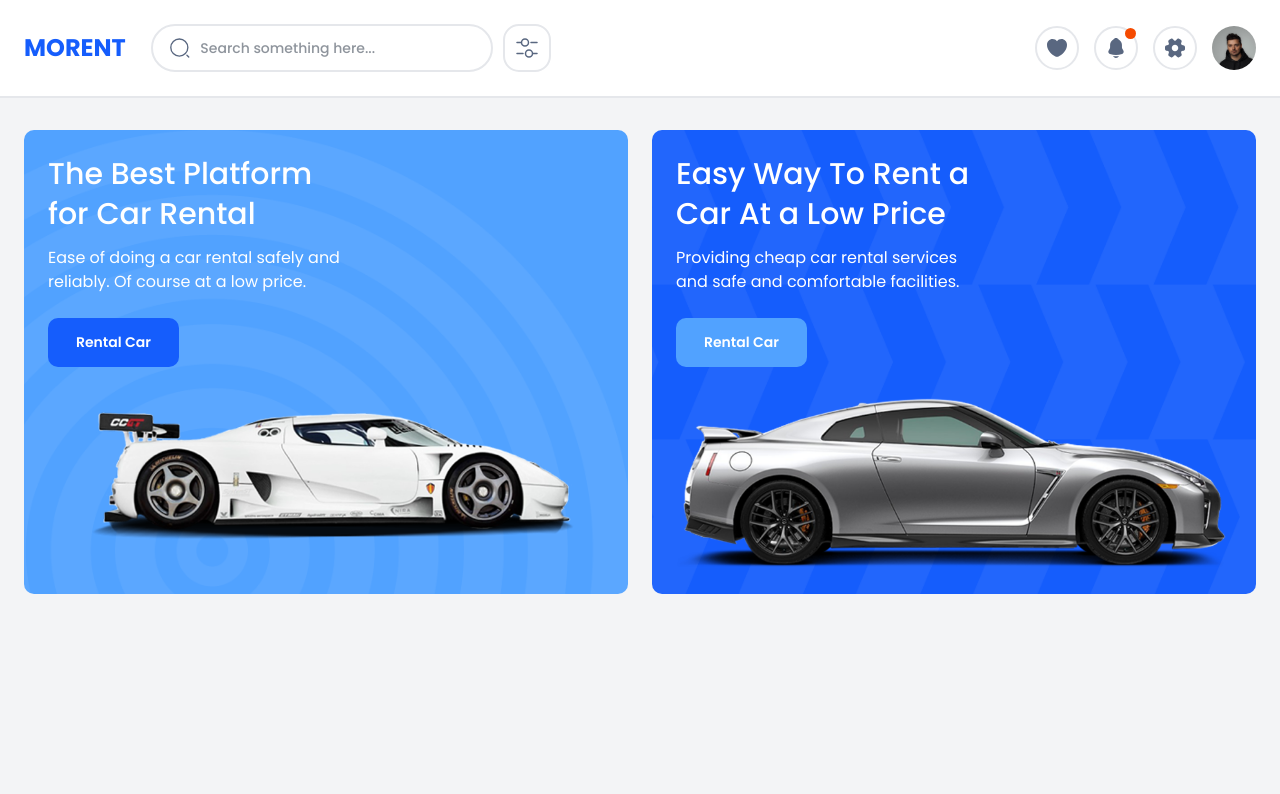
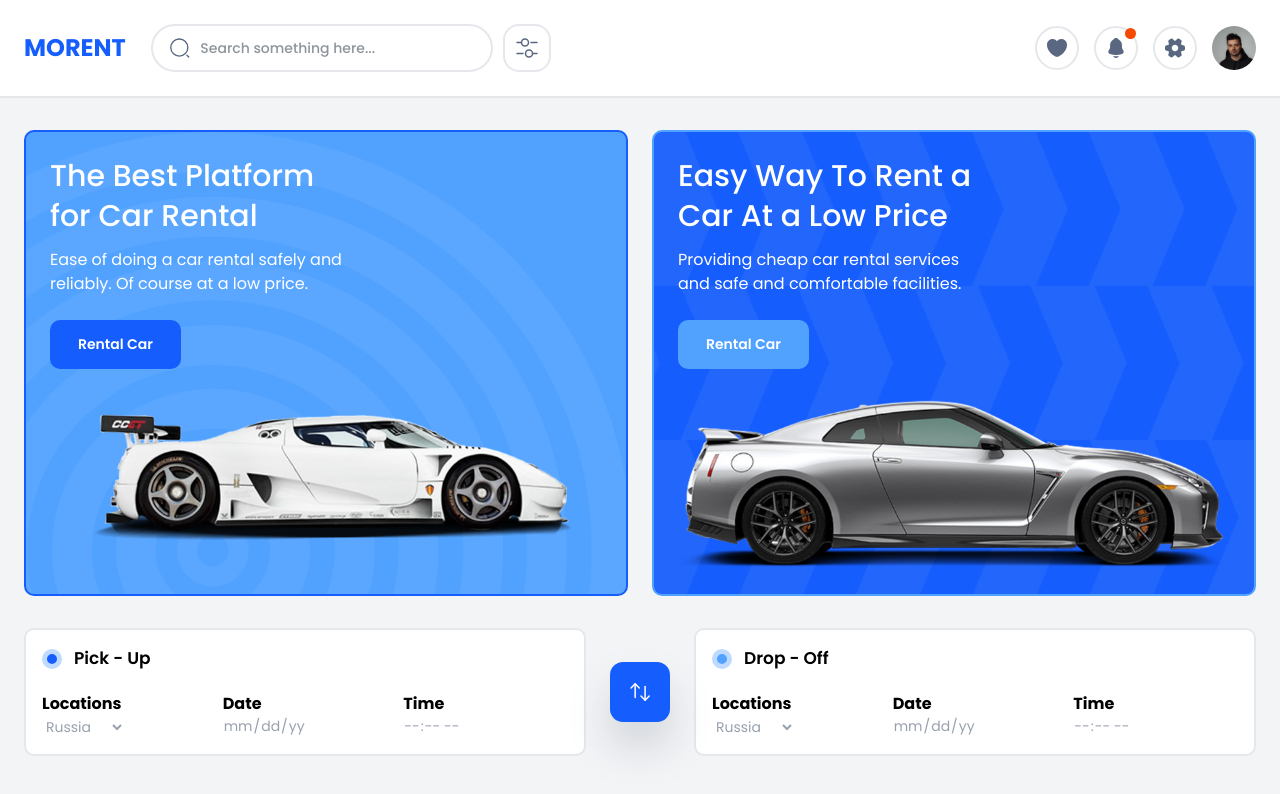
Before and after one commit to artyomdev250/react-tailwindcss, a React (Vite) app: page / in a window 1280 px wide. Shown: the top 794 px of the page. Built offline with nearby package versions, Linux system fonts and the light colour scheme.

Commit message:
filter component

```diff
--- a/src/App.jsx
+++ b/src/App.jsx
@@ -2,12 +2,14 @@ import './App.css'
 
 import Navbar from './components/Navbar'
 import Hero from './components/Hero'
+import Filter from './components/Filter'
 
 function App() {
   return (
-    <div className="bg-gray-100 h-screen">
+    <div className="bg-gray-100 min-h-screen">
       <Navbar />
       <Hero />
+      <Filter />
     </div>
   )
 }
--- /dev/null
+++ b/src/components/Filter.jsx
@@ -0,0 +1,155 @@
+import React, { useState } from "react";
+
+function Filter() {
+    const [pickup, setPickup] = useState({
+        location: "Russia",
+        date: "",
+        time: ""
+    });
+
+    const [dropoff, setDropoff] = useState({
+        location: "Russia",
+        date: "",
+        time: ""
+    });
+
+    const swapValues = () => {
+        setPickup(dropoff);
+        setDropoff(pickup);
+    };
+
+    return (
+        <div className='px-6 mb-8 flex flex-col gap-11 relative md-desk:flex-row md-desk:items-center md-desk:justify-center md-desk:gap-6 b-desk:w-[1250px] b-desk:mx-auto b-desk:px-0'>
+
+            {/* PICKUP */}
+            <div className='p-4 bg-white rounded-[10px] md-desk:w-full border-gray-200 border-2'>
+                <div className='flex items-center gap-3'>
+                    <div className='w-5 h-5 rounded-full bg-blue-600 border-[5px] border-blue-200' />
+                    <p className='font-semibold text-[17px]'>Pick - Up</p>
+                </div>
+
+                <div className='grid grid-cols-3 gap-4 mt-5'>
+                    {/* Location */}
+                    <div className='flex flex-col'>
+                        <b>Locations</b>
+                        <select
+                            className='inpt'
+                            value={pickup.location}
+                            onChange={e =>
+                                setPickup({ ...pickup, location: e.target.value })
+                            }
+                        >
+                            <option>Russia</option>
+                            <option>Kazakhstan</option>
+                            <option>Kyrgyzstan</option>
+                            <option>Tajikistan</option>
+                            <option>Turkmenistan</option>
+                            <option>Uzbekistan</option>
+                            <option>Armenia</option>
+                            <option>Georgia</option>
+                        </select>
+                    </div>
+
+                    {/* Date */}
+                    <div className='flex flex-col'>
+                        <b>Date</b>
+                        <input
+                            type="date"
+                            className='inpt'
+                            value={pickup.date}
+                            onChange={e =>
+                                setPickup({ ...pickup, date: e.target.value })
+                            }
+                        />
+                    </div>
+
+                    {/* Time */}
+                    <div className='flex flex-col'>
+                        <b>Time</b>
+                        <input
+                            type="time"
+                            className='inpt'
+                            value={pickup.time}
+                            onChange={e =>
+                                setPickup({ ...pickup, time: e.target.value })
+                            }
+                        />
+                    </div>
+                </div>
+            </div>
+
+            {/* SWAP BUTTON */}
+            <button
+                onClick={swapValues}
+                className='outline-none shadow-2xl shadow-gray-400 border-none bg-blue-600 w-fit p-[18px] rounded-[13px] flex cursor-pointer absolute top-[50%] left-[50%] translate-x-[-50%] translate-y-[-50%] md-desk:static md-desk:translate-x-0 md-desk:translate-y-0'
+            >
+                <svg width="24" height="24" viewBox="0 0 24 24" fill="none" xmlns="http://www.w3.org/2000/svg">
+                    <path d="M7.16124 3.83632L7.16124 17.4541" stroke="white" strokeWidth="1.5" strokeLinecap="round" strokeLinejoin="round" />
+                    <path d="M3.0837 7.93262L7.16148 3.83595L11.2393 7.93262" stroke="white" strokeWidth="1.5" strokeLinecap="round" strokeLinejoin="round" />
+                    <path d="M17.089 20.167L17.089 6.54921" stroke="white" strokeWidth="1.5" strokeLinecap="round" strokeLinejoin="round" />
+                    <path d="M21.167 16.0713L17.0892 20.168L13.0114 16.0713" stroke="white" strokeWidth="1.5" strokeLinecap="round" strokeLinejoin="round" />
+                </svg>
+            </button>
+
+            {/* DROPOFF */}
+            <div className='p-4 bg-white rounded-[10px] md-desk:w-full border-gray-200 border-2'>
+                <div className='flex items-center gap-3'>
+                    <div className='w-5 h-5 rounded-full bg-blue-400 border-[5px] border-blue-200' />
+                    <p className='font-semibold text-[17px]'>Drop - Off</p>
+                </div>
+
+                <div className='grid grid-cols-3 gap-4 mt-5'>
+                    {/* Location */}
+                    <div className='flex flex-col'>
+                        <b>Locations</b>
+                        <select
+                            className='inpt'
+                            value={dropoff.location}
+                            onChange={e =>
+                                setDropoff({ ...dropoff, location: e.target.value })
+                            }
+                        >
+                            <option>Russia</option>
+                            <option>Kazakhstan</option>
+                            <option>Kyrgyzstan</option>
+                            <option>Tajikistan</option>
+                            <option>Turkmenistan</option>
+                            <option>Uzbekistan</option>
+                            <option>Armenia</option>
+                            <option>Georgia</option>
+                        </select>
+                    </div>
+
+                    {/* Date */}
+                    <div className='flex flex-col'>
+                        <b>Date</b>
+                        <input
+                            type="date"
+                            className='inpt'
+                            value={dropoff.date}
+                            onChange={e =>
+                                setDropoff({ ...dropoff, date: e.target.value })
+                            }
+                        />
+                    </div>
+
+                    {/* Time */}
+                    <div className='flex flex-col'>
+                        <b>Time</b>
+                        <input
+                            type="time"
+                            className='inpt'
+                            value={dropoff.time}
+                            onChange={e =>
+                                setDropoff({ ...dropoff, time: e.target.value })
+                            }
+                        />
+                    </div>
+                </div>
+            </div>
+
+        </div>
+    );
+}
+
+export default Filter;
--- a/src/components/Hero.jsx
+++ b/src/components/Hero.jsx
@@ -9,6 +9,7 @@ function Hero() {
             title: "The Best Platform for Car Rental",
             text: "Ease of doing a car rental safely and reliably. Of course at a low price.",
             btnColor: "bg-blue-600",
+            borderColor: "border-blue-600",
             carImage: "/Car.png",
             hiddenOnMobile: false,
         },
@@ -19,6 +20,7 @@ function Hero() {
             title: "Easy Way To Rent a Car At a Low Price",
             text: "Providing cheap car rental services and safe and comfortable facilities.",
             btnColor: "bg-blue-400",
+            borderColor: "border-blue-400",
             carImage: "/Car2.png",
             hiddenOnMobile: true,
         },
@@ -31,7 +33,7 @@ function Hero() {
                     key={card.id}
                     className={`
                         ${card.bgColor}
-                        p-6 rounded-[10px] relative overflow-hidden
+                        p-6 rounded-[10px] relative overflow-hidden border-2 ${card.borderColor}
                         ${card.hiddenOnMobile ? "hidden lg:block mt-5 lg:mt-0" : ""}
                     `}
                     style={{
--- a/src/index.css
+++ b/src/index.css
@@ -8,10 +8,33 @@
 @theme {
     --breakpoint-s-mobile: 375px;
     --breakpoint-b-desk: 1500px;
+    --breakpoint-md-desk: 1000px;
 }
 
 @layer {
     .icon {
-        @apply rounded-full cursor-pointer p-[8px] border-2 border-gray-200 relative;
+        @apply rounded-full cursor-pointer p-2 border-2 border-gray-200 relative;
+    }
+
+    .inpt {
+        @apply w-[82.5px] text-[14px] text-gray-400 outline-none;
     }
 }
+
+/* Remove default icon for date */
+input[type="date"]::-webkit-calendar-picker-indicator {
+    opacity: 0;
+    display: none;
+}
+
+/* Remove default icon for time */
+input[type="time"]::-webkit-calendar-picker-indicator {
+    opacity: 0;
+    display: none;
+}
+
+/* Optional: remove spin buttons (time) */
+input[type="time"]::-webkit-inner-spin-button,
+input[type="time"]::-webkit-clear-button {
+    display: none;
+}
```
Also changed, not shown: src/components/Navbar.jsx (+5 -5 lines).
